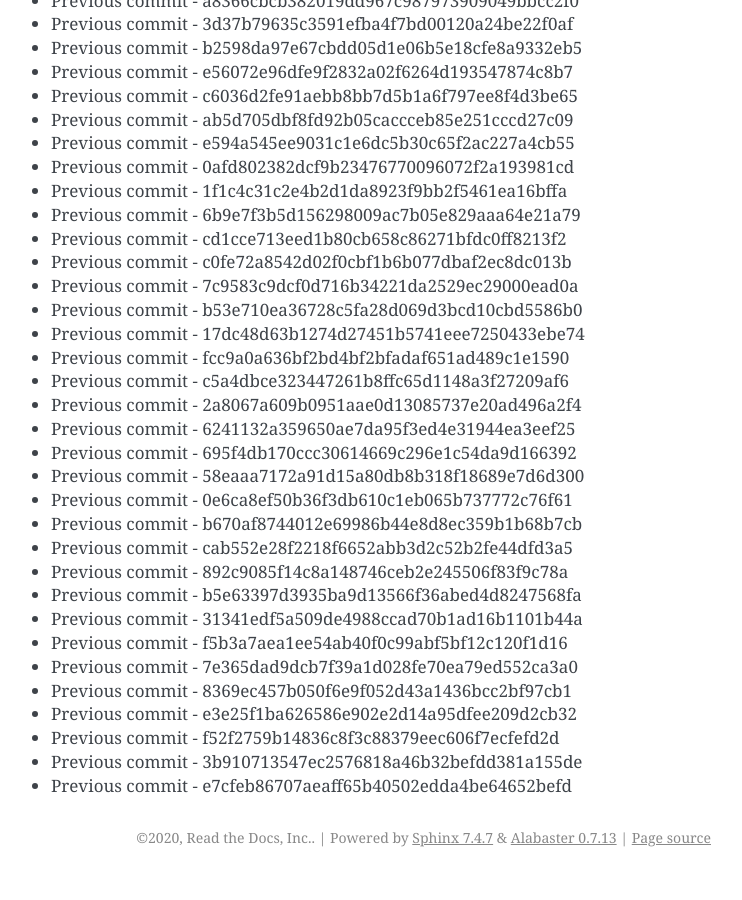
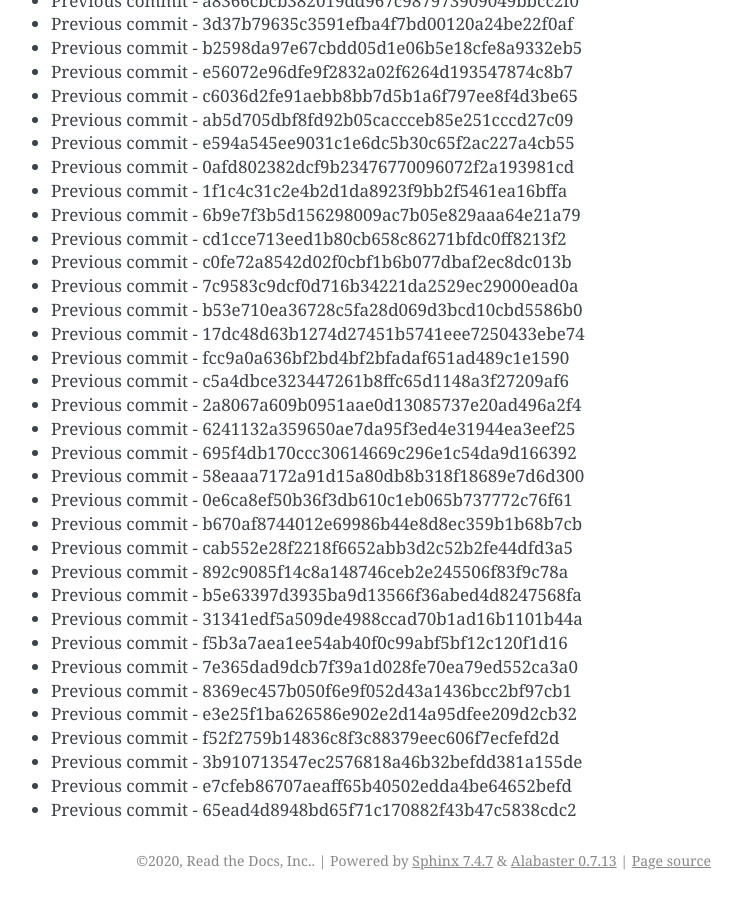
Before and after one commit to readthedocs/rtd-git-stresstest, a Sphinx documentation site: the page built from docs/updates.rst, in a window 1280 px wide and 900 px high, scrolled down 98008 px. Shown: the whole window, without its empty margins (399-1141 px from the left). Built offline with Sphinx 7.4.7, drawn with Linux system fonts in a browser that asks for light colours; before the commit the page ends 98885 px from its top, so only the background shows below that.

Commit message:
Generating commit from previous: 65ead4d8948bd65f71c170882f43b47c5838cdc2

```diff
--- a/docs/updates.rst
+++ b/docs/updates.rst
@@ -4150,3 +4150,4 @@ It can be tested for any performance characteristics.
 * Previous commit - f52f2759b14836c8f3c88379eec606f7ecfefd2d
 * Previous commit - 3b910713547ec2576818a46b32befdd381a155de
 * Previous commit - e7cfeb86707aeaff65b40502edda4be64652befd
+* Previous commit - 65ead4d8948bd65f71c170882f43b47c5838cdc2
```
